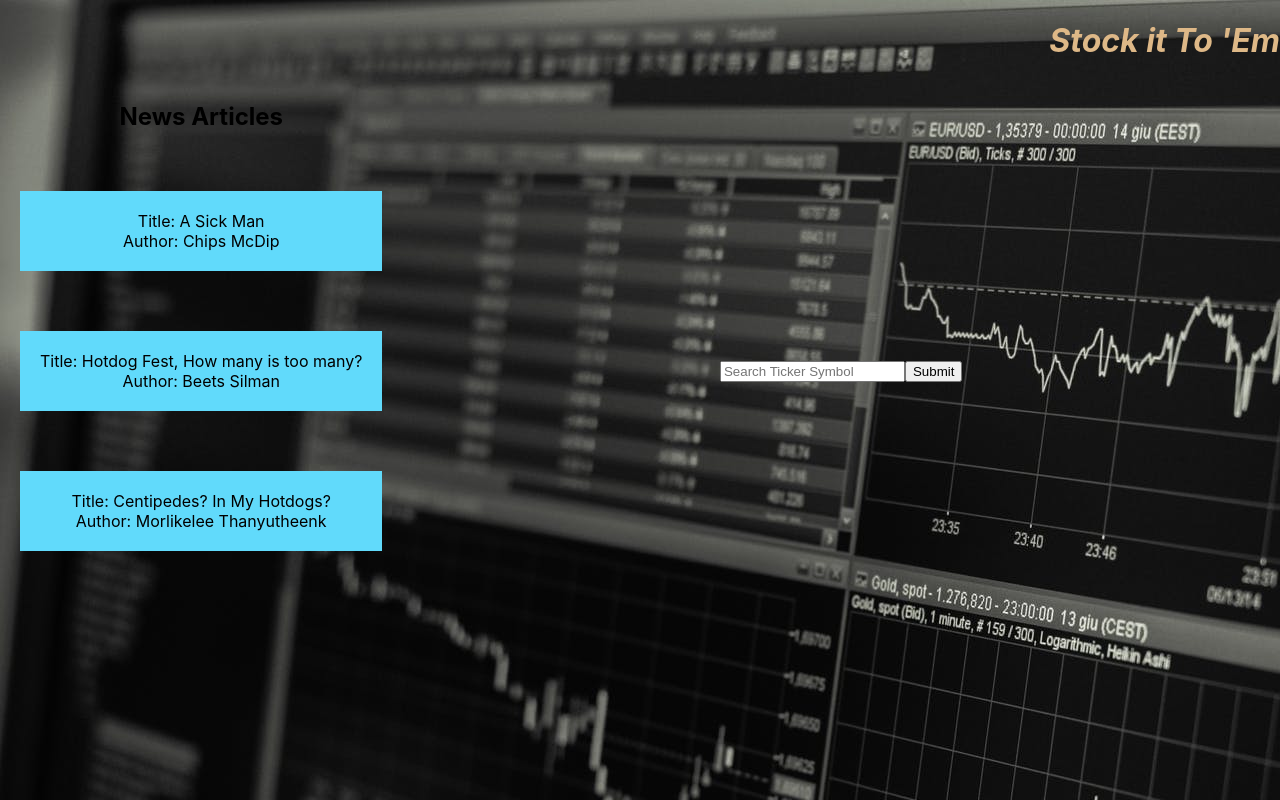
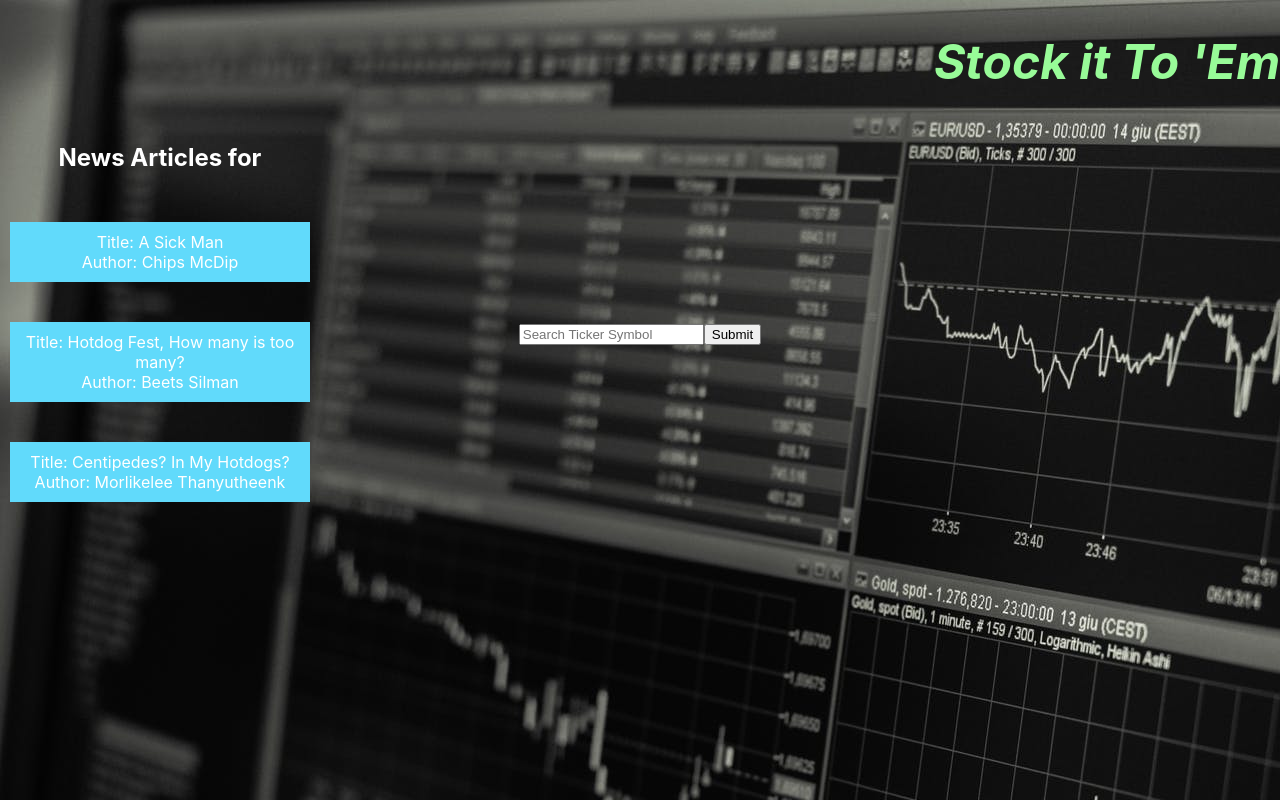
Before and after one commit to rrep/React-StockItToEm, a React (Create React App) app: page / in a window 1280 px wide. Both pictures are taken after typing "Sample" into the empty fields and a click on the input "Submit". Built offline with nearby package versions, Linux system fonts and the light colour scheme; no server answers.

Commit message:
add css grid

```diff
--- a/src/App.css
+++ b/src/App.css
@@ -7,19 +7,14 @@ html {
   height: auto;
 }
 
-.App-header {
-  min-height: 100vh;
-  display: flex;
-  flex-direction: column;
-  align-items: center;
-  justify-content: center;
-  font-size: calc(10px + 2vmin);
+.wrapper{
+  display:grid;
+  grid-template-columns: 1fr 2fr 1fr;
 }
-
-
 .stockQuote{
   height: 100px;
-  width: 100px;
+  padding-left: 10px;
+  width: 125px;
   background-color: #777777;
   border-radius: 10px;
   opacity: .9;
@@ -30,20 +25,31 @@ html {
 .NewsFeed{
   float: left;
   height: max-content;
+  color: #ffffff;
 }
 
 .NewsItem{
-  margin: 20px;
-  padding: 20px;
+  margin: 10px;
+  padding: 10px;
   background-color: #61dafb;
 }
 
+.news-section{
+  min-width: 20%;
+}
+
+.main-section{
+
+}
+
 .search{
-  margin-top: 300px;
+  margin-top: 200px;
+  position: relative;
 }
 
 header {
   text-align: right;
-  color: burlywood;
+  color: palegreen;
   font-style: italic;
+  font-size: 24px;
 }
--- a/src/App.js
+++ b/src/App.js
@@ -51,10 +51,14 @@ function App() {
 
     <div className="App container">
       <Header />
-      <NewsFeed newsItems={newsItems}></NewsFeed>
-      <SymbolSearch searchClick={searchClick}/>
-      <br></br>
-      <Quote currentQuote={currentQuote}/>
+      <section className="wrapper">
+        <NewsFeed newsItems={newsItems} currentQuote={currentQuote}></NewsFeed>
+        <div className ="main">
+        <SymbolSearch searchClick={searchClick}/>
+        <br/>
+        <Quote currentQuote={currentQuote}/>
+        </div>
+      </section>
     </div>
   );
 }
--- a/src/components/NewsFeed.js
+++ b/src/components/NewsFeed.js
@@ -4,7 +4,7 @@ import NewsItem from './NewsItem'
 function NewsFeed(props) {
     return(
         <div className="NewsFeed">
-            <h2>News Articles</h2>
+            {props.newsItems.length > 0?<h2>News Articles for {props.currentQuote["01. symbol"]}</h2>:null}
             {props.newsItems.map((item, i)=>
                 <div>
                     <br/>
```
